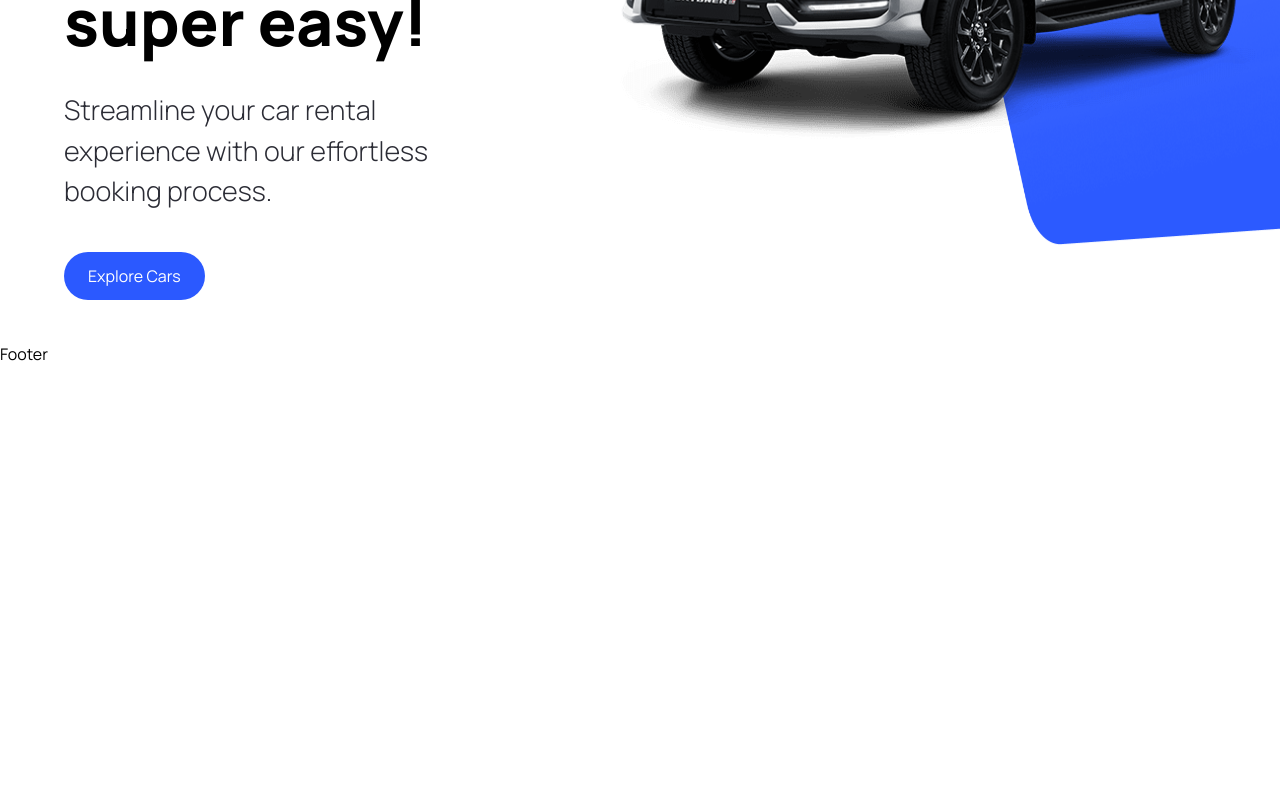
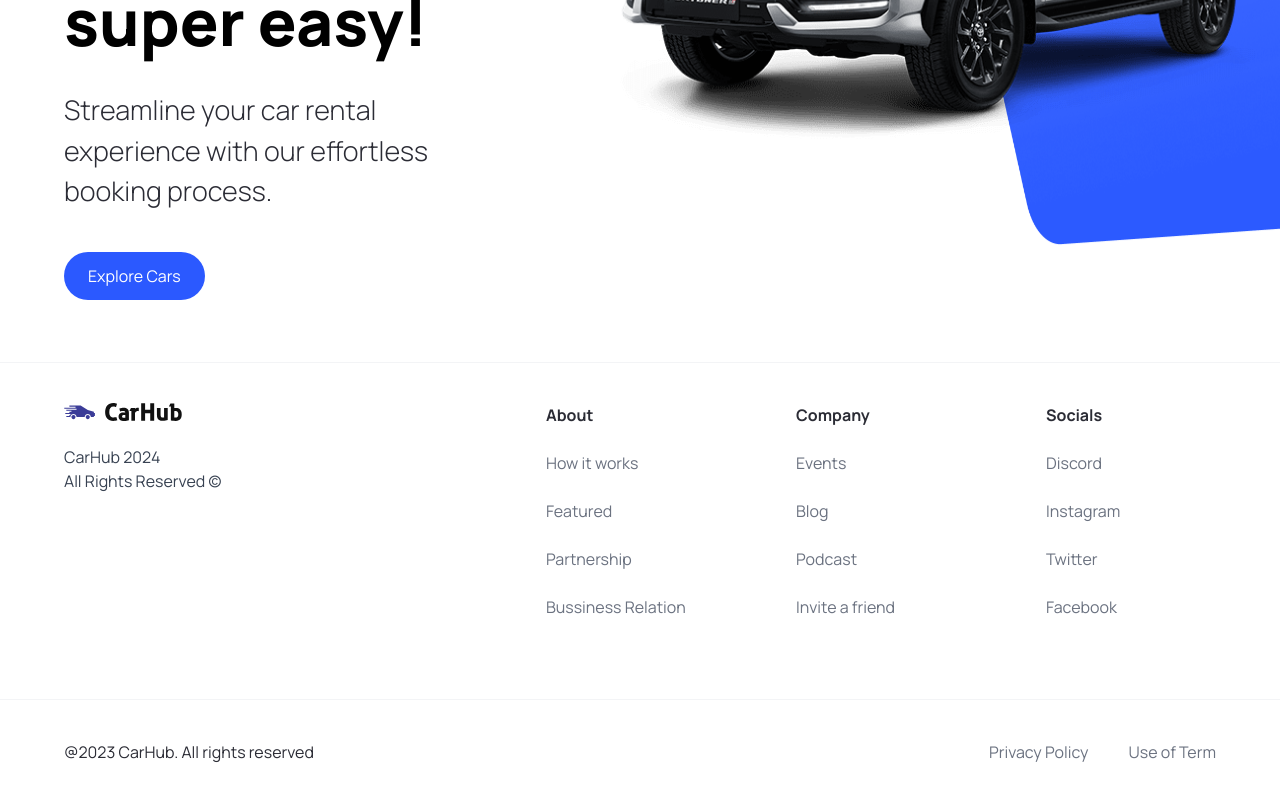
Before and after one commit to DHANIYEL/carhub, a Next.js app: page / in a window 1280 px wide. Shown: the part 458-1258 px from the top of the page. Before the commit the page ends 824 px from the top, so only its background shows below. Built offline with nearby package versions, Linux system fonts and the light colour scheme.

Commit message:
Footer layout

```diff
--- a/components/Footer.tsx
+++ b/components/Footer.tsx
@@ -1,7 +1,55 @@
+import Image from "next/image";
 import React from "react";
+import Link from "next/link";
+import { footerLinks } from "@/constants";
 
 const Footer = () => {
-  return <div>Footer</div>;
+  return (
+    <footer className="flex flex-col flex-wrap mt-5 border-t border-gray-100 text-black-100">
+      <div className="flex max-md:flex-col flex-wrap justify-between sm:px-16 gap-5 px-6 py-10">
+        <div className="flex flex-col items-start justify-start gap-6">
+          <Image
+            src="/logo.svg"
+            alt="logo"
+            width={118}
+            height={18}
+            className="object-contain"
+          />
+          <p className="text-base text-gray-700">
+            CarHub 2024 <br />
+            All Rights Reserved &copy;
+          </p>
+        </div>
+        <div className="footer__links">
+          {footerLinks.map((link) => (
+            <div key={link.title} className="footer__link">
+              <h3 className="font-bold">{link.title}</h3>
+              {link.links.map((item) => (
+                <Link
+                  key={item.title}
+                  href={item.url}
+                  className="text-gray-500"
+                >
+                  {item.title}
+                </Link>
+              ))}
+            </div>
+          ))}
+        </div>
+      </div>
+      <div className="flex items-center flex-wrap justify-between mt-10 border-t border-gray-100 sm:px-16 px-6 py-10">
+        <p>@2023 CarHub. All rights reserved</p>
+        <div className="footer__copyrights-link">
+          <Link className="text-gray-500 " href="/">
+            Privacy Policy
+          </Link>
+          <Link className="text-gray-500 " href="/">
+            Use of Term
+          </Link>
+        </div>
+      </div>
+    </footer>
+  );
 };
 
 export default Footer;
--- /dev/null
+++ b/constants/index.ts
@@ -0,0 +1,101 @@
+export const manufacturers = [
+  "Acura",
+  "Alfa Romeo",
+  "Aston Martin",
+  "Audi",
+  "Bentley",
+  "BMW",
+  "Buick",
+  "Cadillac",
+  "Chevrolet",
+  "Chrysler",
+  "Citroen",
+  "Dodge",
+  "Ferrari",
+  "Fiat",
+  "Ford",
+  "GMC",
+  "Honda",
+  "Hyundai",
+  "Infiniti",
+  "Jaguar",
+  "Jeep",
+  "Kia",
+  "Lamborghini",
+  "Land Rover",
+  "Lexus",
+  "Lincoln",
+  "Maserati",
+  "Mazda",
+  "McLaren",
+  "Mercedes-Benz",
+  "MINI",
+  "Mitsubishi",
+  "Nissan",
+  "Porsche",
+  "Ram",
+  "Rolls-Royce",
+  "Subaru",
+  "Tesla",
+  "Toyota",
+  "Volkswagen",
+  "Volvo",
+];
+
+export const yearsOfProduction = [
+  { title: "Year", value: "" },
+  { title: "2015", value: "2015" },
+  { title: "2016", value: "2016" },
+  { title: "2017", value: "2017" },
+  { title: "2018", value: "2018" },
+  { title: "2019", value: "2019" },
+  { title: "2020", value: "2020" },
+  { title: "2021", value: "2021" },
+  { title: "2022", value: "2022" },
+  { title: "2023", value: "2023" },
+];
+
+export const fuels = [
+  {
+    title: "Fuel",
+    value: "",
+  },
+  {
+    title: "Gas",
+    value: "Gas",
+  },
+  {
+    title: "Electricity",
+    value: "Electricity",
+  },
+];
+
+export const footerLinks = [
+  {
+    title: "About",
+    links: [
+      { title: "How it works", url: "/" },
+      { title: "Featured", url: "/" },
+      { title: "Partnership", url: "/" },
+      { title: "Bussiness Relation", url: "/" },
+    ],
+  },
+  {
+    title: "Company",
+    links: [
+      { title: "Events", url: "/" },
+      { title: "Blog", url: "/" },
+      { title: "Podcast", url: "/" },
+      { title: "Invite a friend", url: "/" },
+    ],
+  },
+  {
+    title: "Socials",
+    links: [
+      { title: "Discord", url: "/" },
+      { title: "Instagram", url: "/" },
+      { title: "Twitter", url: "/" },
+      { title: "Facebook", url: "/" },
+    ],
+  },
+];
```
